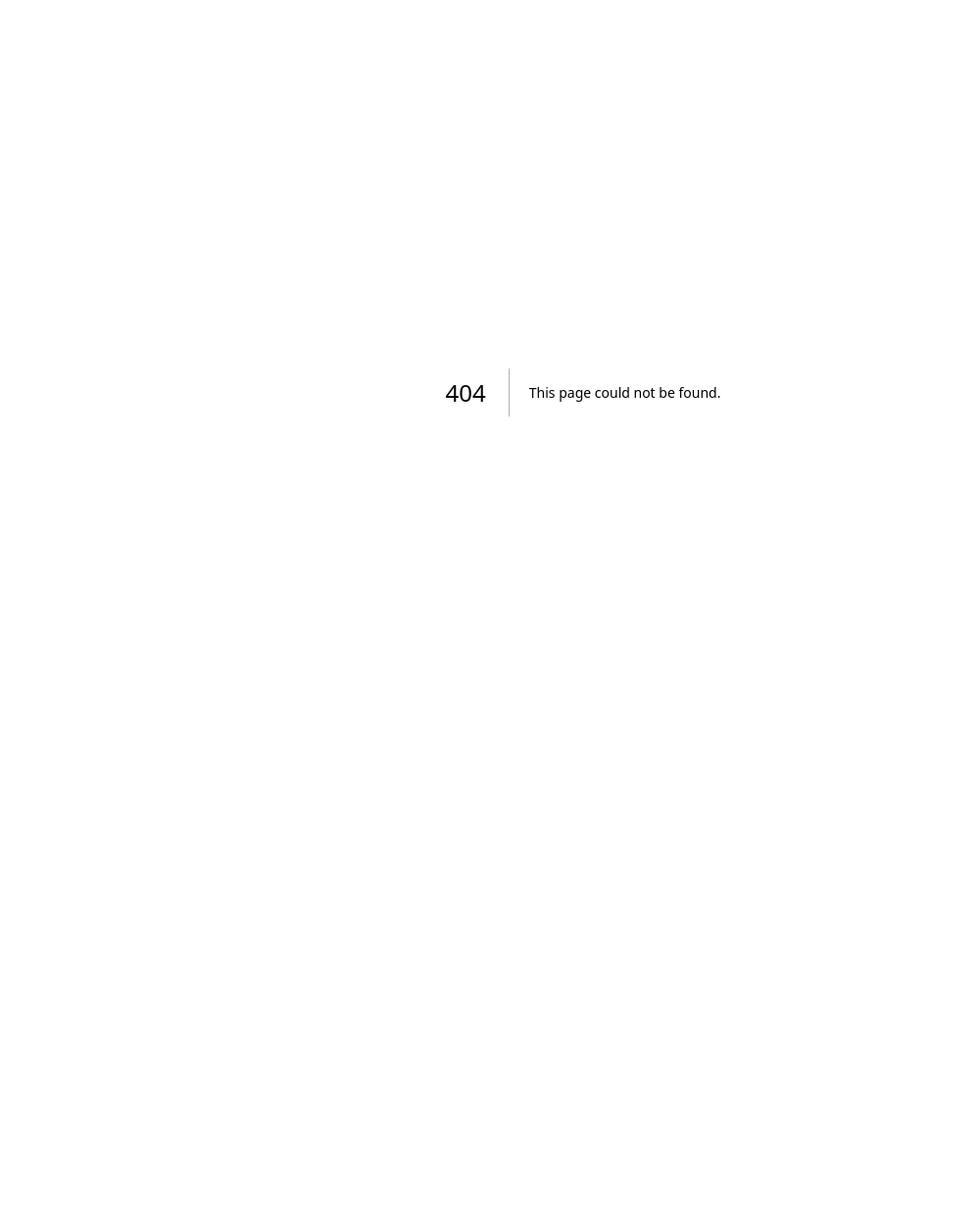
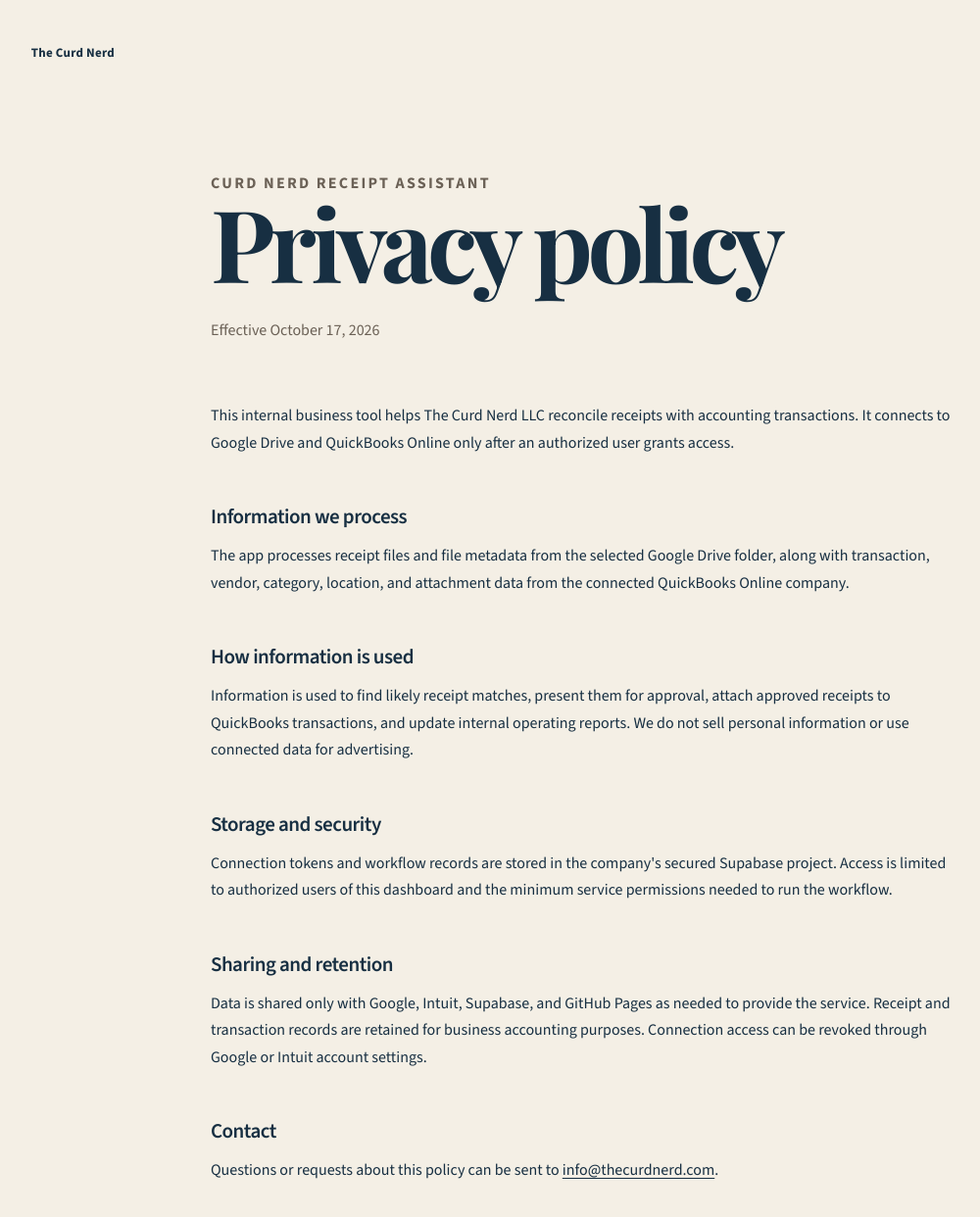
Before and after one commit to mattsimiele/thecurdnerd, a Next.js app: page /privacy in a window 1280 px wide. Before the commit this address had no page. Shown: the top 1242 px of the page at 98% size, without its empty margins (45-1045 px from the left). Before the commit the page ends 800 px from the top, so only its background shows below. Built offline with nearby package versions, Linux system fonts and the light colour scheme.

Commit message:
Add integration privacy policy and terms

```diff
--- a/src/app/globals.css
+++ b/src/app/globals.css
@@ -211,3 +211,13 @@
 @media(max-width:900px){.login-page{display:block;padding:0}.login-page>.wordmark{top:28px;left:25px}.login-visual{min-height:42vh;padding:30px}.login-panel{width:auto;padding:60px 25px}.dashboard-shell{display:block}.dash-sidebar{position:relative;height:auto;display:flex;flex-direction:row;align-items:center}.dash-sidebar nav{display:none}.sidebar-foot{margin-left:auto;margin-top:0;display:none}.dash-content{padding:30px 18px}.dash-header{align-items:flex-start;flex-direction:column}.business-switcher{width:100%;overflow:auto}.business-switcher button{flex:1}.report-controls{justify-content:flex-start;flex-wrap:wrap}.metric-grid{grid-template-columns:repeat(2,1fr)}.dashboard-grid{grid-template-columns:1fr}.mix-panel{grid-row:auto}.brief{align-items:flex-start;flex-direction:column}.qb-workflow-head{flex-direction:column}.qb-connectors{grid-template-columns:1fr}.qb-stats{overflow:auto}.qb-stats div{min-width:120px}}
 .qb-actions { display:flex; gap:8px; align-items:center; }
 .button-light { display:inline-flex; align-items:center; min-height:39px; padding:0 14px; border:1px solid var(--line); color:var(--ink); background:transparent; text-decoration:none; font-size:11px; }
+
+.legal-page { min-height:100vh; padding:42px clamp(22px,6vw,90px) 100px; background:#f4efe5; }
+.legal-wordmark { display:inline-block; font-size:13px; font-weight:700; letter-spacing:.02em; }
+.legal-page article { width:min(760px,100%); margin:110px auto 0; }
+.legal-kicker { margin:0 0 20px; color:#6b6156; font-size:11px; font-weight:700; letter-spacing:.14em; text-transform:uppercase; }
+.legal-page h1 { margin:0; font-family:"Playfair Display",serif; font-size:clamp(3.6rem,8vw,7.5rem); line-height:.9; letter-spacing:-.055em; }
+.legal-updated { margin:30px 0 60px !important; color:#6b6156; font-size:13px; }
+.legal-page h2 { margin:48px 0 12px; font-size:21px; font-weight:600; letter-spacing:-.025em; }
+.legal-page p { margin:0; font-size:16px; line-height:1.72; }
+.legal-page a:not(.legal-wordmark) { text-decoration:underline; text-underline-offset:3px; }
--- /dev/null
+++ b/src/app/privacy/page.tsx
@@ -0,0 +1,23 @@
+export default function PrivacyPolicyPage() {
+  return (
+    <main className="legal-page">
+      <a className="legal-wordmark" href="/thecurdnerd/">The Curd Nerd</a>
+      <article>
+        <p className="legal-kicker">Curd Nerd Receipt Assistant</p>
+        <h1>Privacy policy</h1>
+        <p className="legal-updated">Effective October 17, 2026</p>
+        <p>This internal business tool helps The Curd Nerd LLC reconcile receipts with accounting transactions. It connects to Google Drive and QuickBooks Online only after an authorized user grants access.</p>
+        <h2>Information we process</h2>
+        <p>The app processes receipt files and file metadata from the selected Google Drive folder, along with transaction, vendor, category, location, and attachment data from the connected QuickBooks Online company.</p>
+        <h2>How information is used</h2>
+        <p>Information is used to find likely receipt matches, present them for approval, attach approved receipts to QuickBooks transactions, and update internal operating reports. We do not sell personal information or use connected data for advertising.</p>
+        <h2>Storage and security</h2>
+        <p>Connection tokens and workflow records are stored in the company&apos;s secured Supabase project. Access is limited to authorized users of this dashboard and the minimum service permissions needed to run the workflow.</p>
+        <h2>Sharing and retention</h2>
+        <p>Data is shared only with Google, Intuit, Supabase, and GitHub Pages as needed to provide the service. Receipt and transaction records are retained for business accounting purposes. Connection access can be revoked through Google or Intuit account settings.</p>
+        <h2>Contact</h2>
+        <p>Questions or requests about this policy can be sent to <a href="mailto:info@thecurdnerd.com">info@thecurdnerd.com</a>.</p>
+      </article>
+    </main>
+  );
+}
```
Also changed, not shown: src/app/terms/page.tsx (added, +23 -0 lines).
